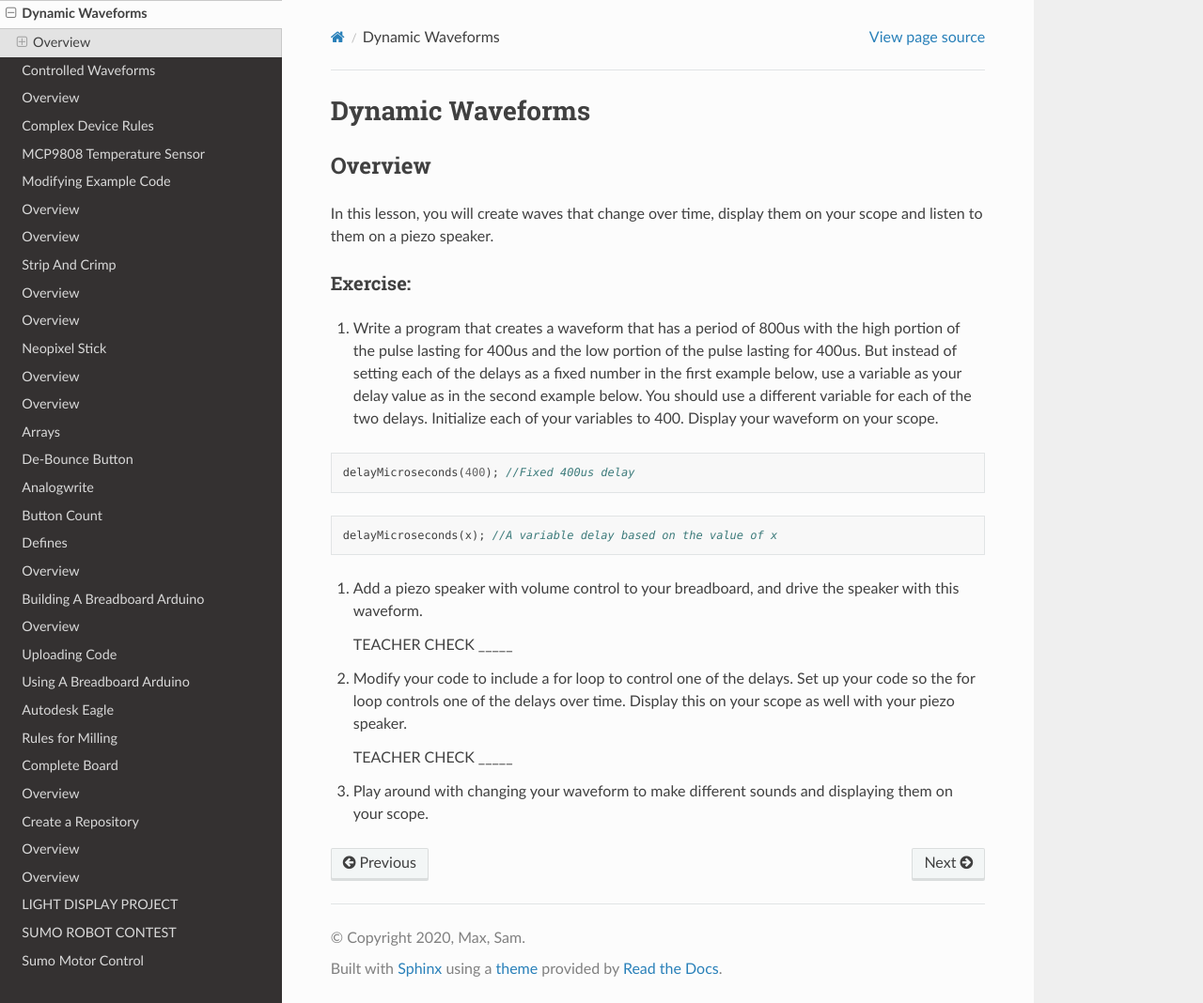
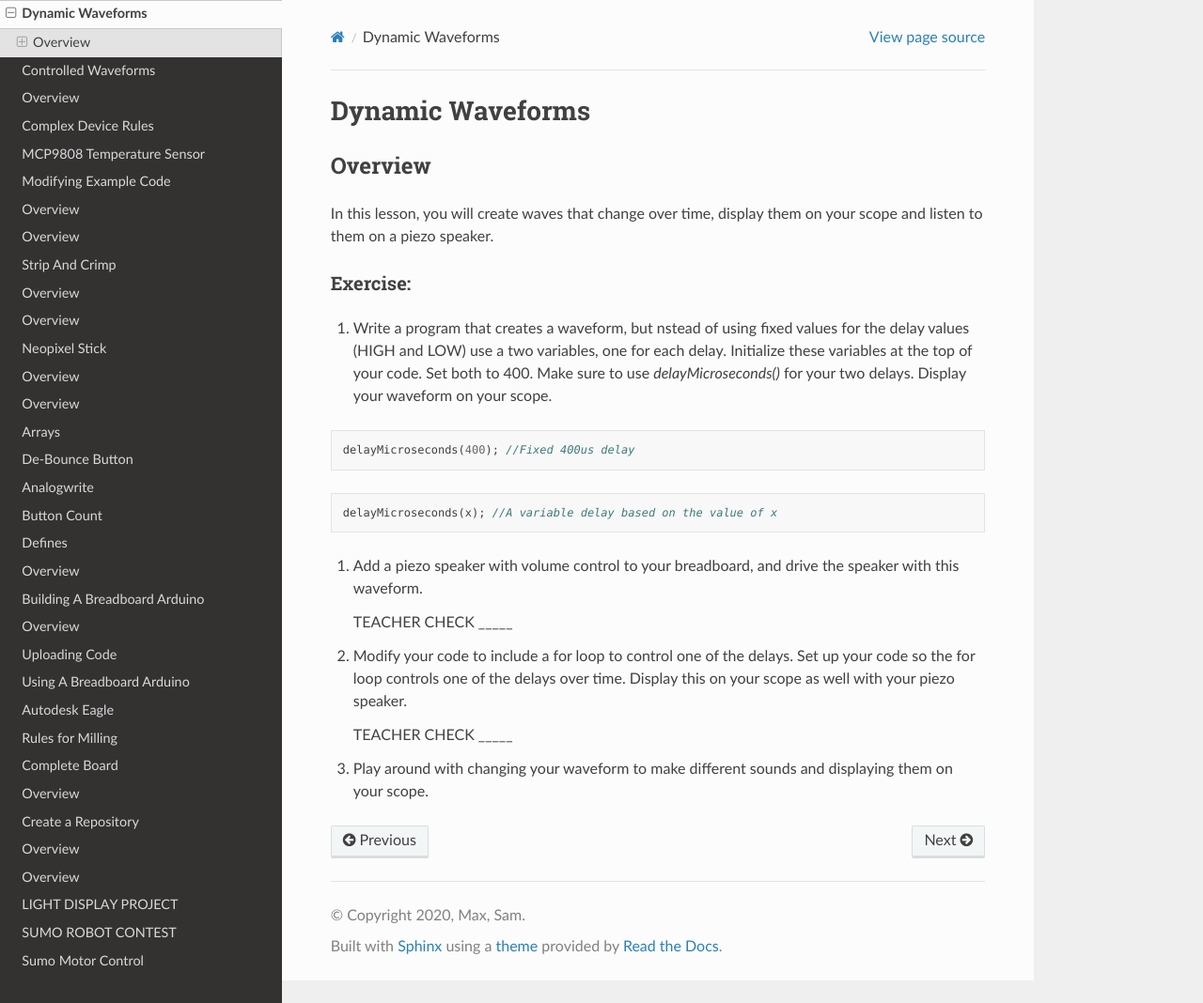
Before and after one commit to maxtkc/mvths-wiki, a Sphinx documentation site: the page built from docs/028b-dynamic-waveforms.rst, in a window 1280 px wide and 1068 px high. Shown: the whole window at 94% size. Built offline with Sphinx 7.4.7 and the Read the Docs theme 2.0.0, drawn with Linux system fonts in a browser that asks for light colours; pages that are not in the unit, such as notebooks, are missing from menus.

Commit message:
Update 028b-dynamic-waveforms.rst

```diff
--- a/docs/028b-dynamic-waveforms.rst
+++ b/docs/028b-dynamic-waveforms.rst
@@ -9,7 +9,7 @@ In this lesson, you will create waves that change over time, display them on you
 Exercise:
 ~~~~~~~~~
 
-#. Write a program that creates a waveform that has a period of 800us with the high portion of the pulse lasting for 400us and the low portion of the pulse lasting for 400us. But instead of setting each of the delays as a fixed number in the first example below, use a variable as your delay value as in the second example below. You should use a different variable for each of the two delays. Initialize each of your variables to 400. Display your waveform on your scope.
+#. Write a program that creates a waveform, but nstead of using fixed values for the delay values (HIGH and LOW) use a two variables, one for each delay. Initialize these variables at the top of your code. Set both to 400.  Make sure to use *delayMicroseconds()* for your two delays. Display your waveform on your scope.
 
 .. code-block:: C
 
```
